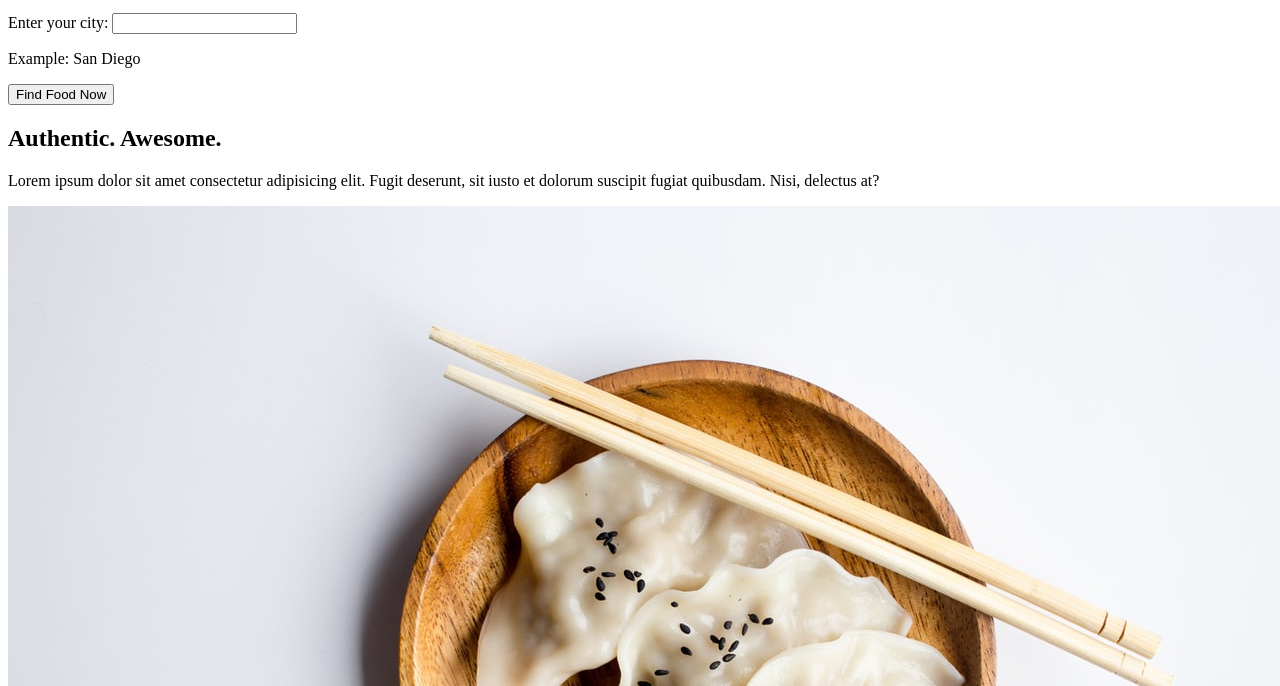
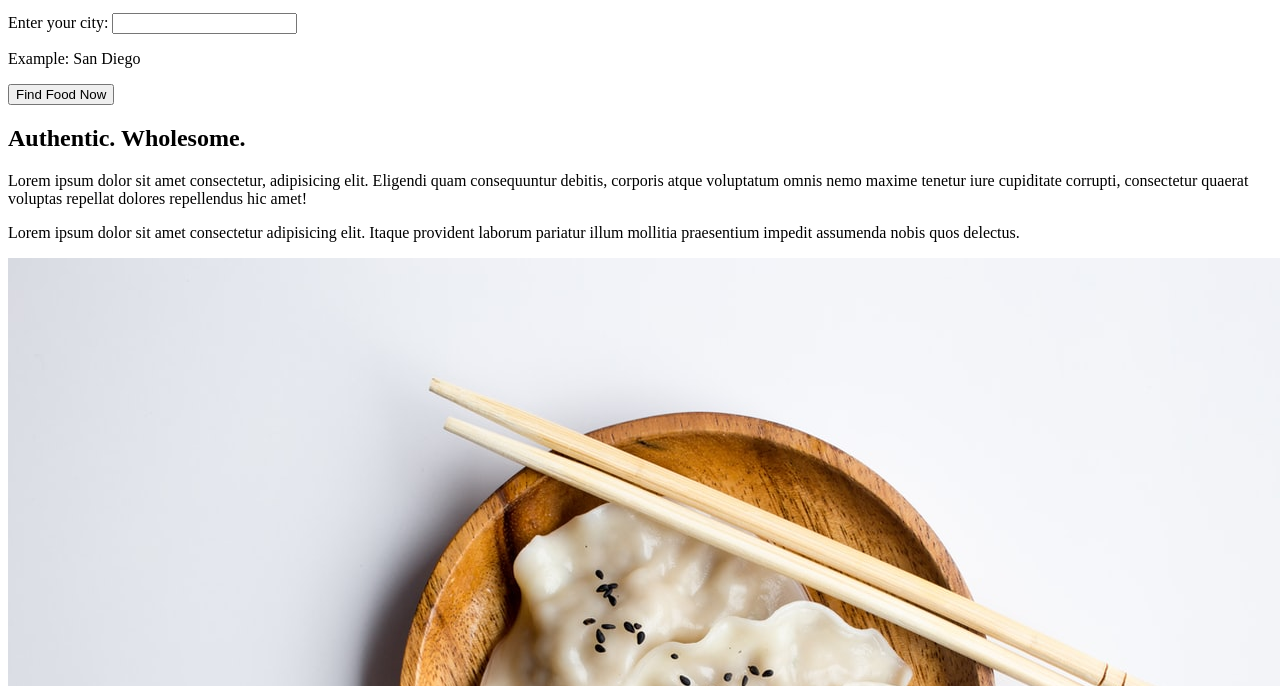
Before and after one commit to mserykh/healthier-food, a plain HTML site: page index.html in a window 1280 px wide. Shown: the part 114-800 px from the top of the page. Drawn offline with Linux system fonts and the light colour scheme.

Commit message:
Fixed small things in the markup

```diff
--- a/index.html
+++ b/index.html
@@ -13,7 +13,7 @@
                 <a href="#">yummy.eats</a>
             </header>
 
-            <h1>The <span>Healthy</span> Eating Experience</h1>
+            <h1><span>The Healthy</span> Eating Experience</h1>
 
             <p>
                 Lorem ipsum dolor sit amet consectetur adipisicing elit. Magnam laborum rem quos quia quidem laudantium deleniti quibusdam obcaecati mollitia incidunt.
@@ -33,8 +33,9 @@
     </div>
     <section class="authentic">
         <div class="right-col">
-            <h2>Authentic. Awesome.</h2>
-            <p>Lorem ipsum dolor sit amet consectetur adipisicing elit. Fugit deserunt, sit iusto et dolorum suscipit fugiat quibusdam. Nisi, delectus at?</p>
+            <h2>Authentic. Wholesome.</h2>
+            <p>Lorem ipsum dolor sit amet consectetur, adipisicing elit. Eligendi quam consequuntur debitis, corporis atque voluptatum omnis nemo maxime tenetur iure cupiditate corrupti, consectetur quaerat voluptas repellat dolores repellendus hic amet!</p>
+            <p>Lorem ipsum dolor sit amet consectetur adipisicing elit. Itaque provident laborum pariatur illum mollitia praesentium impedit assumenda nobis quos delectus.</p>
         </div>
         <img src="images/food.jpg" alt="Japanese dumplings in a bowl">
     </section>
```
